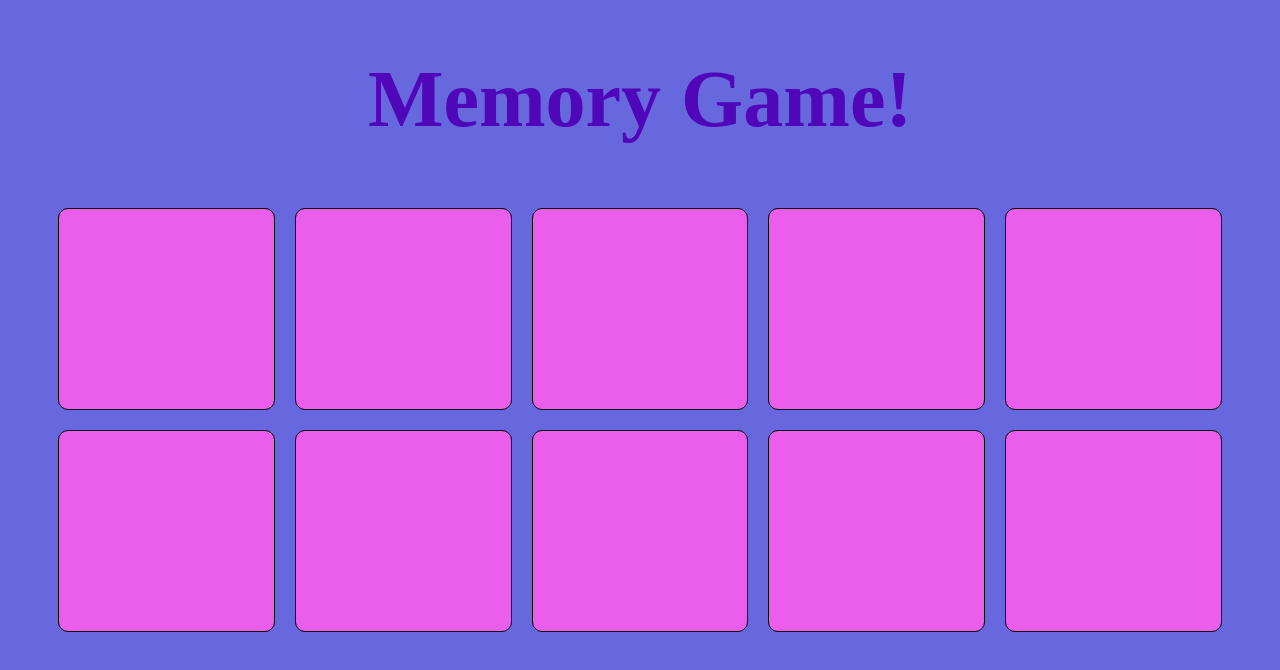
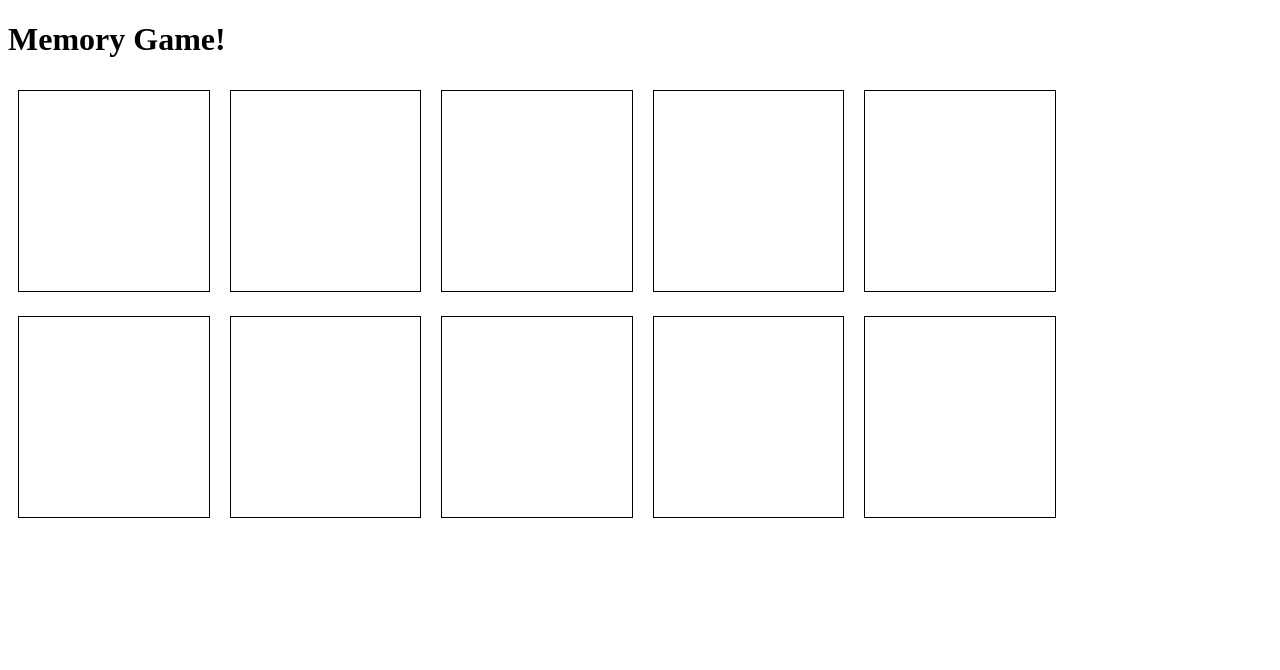
Before and after one commit to chellen1/memory_game, a plain HTML site: page index.html in a window 1280 px wide. Drawn offline with Linux system fonts and the light colour scheme.

Commit message:
recreating main branch

```diff
--- a/style.css
+++ b/style.css
@@ -1,25 +1,7 @@
 #game div {
   border: 1px solid black;
-  border-radius: 10px;
-  width: 17%;
+  width: 15%;
   height: 200px;
   margin: 10px;
   display: inline-block;
-  background-color: rgb(235, 94, 235);
 }
-
-#game {
-  display: flex;
-  flex-wrap: wrap;
-  justify-content: center;
-}
-
-body {
-  background-color: rgba(10, 10, 203, 0.614);
-}
-
-h1 {
-  text-align: center;
-  font-size: 5rem;
-  color: rgb(80, 6, 185);
-}
```
